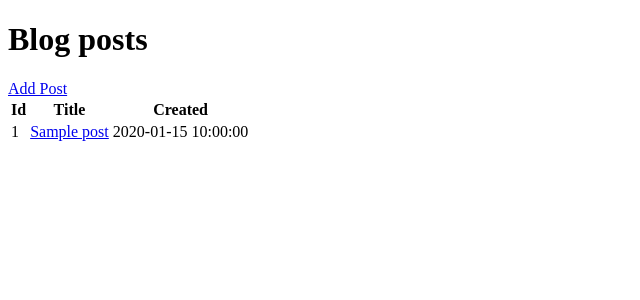
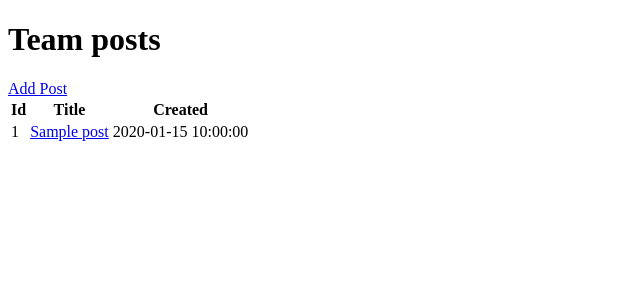
Before and after one commit to y29cheng/TeamWiki, a CakePHP app: the page made by app/views/posts/index.ctp in a window 1280 px wide. Shown: the top 300 px of the page, without its empty margins (0-640 px from the left). Run offline with PHP 8.4 and a stand-in for CakePHP, Linux system fonts and the light colour scheme; the template is opened without the code that fills it: most values are stand-ins (such as "Sample title", 1, 10 or a date in 2020); some libraries are stand-ins or nearby versions.

Commit message:
changed title

```diff
--- a/app/views/posts/index.ctp
+++ b/app/views/posts/index.ctp
@@ -1,6 +1,6 @@
 <!-- File: /app/views/posts/index.ctp -->
 
-<h1>Blog posts</h1>
+<h1>Team posts</h1>
 <?php echo $this->Html->link('Add Post', array('controller' => 'posts', 'action' => 'add')); ?>
 <table>
 	<tr>
```
